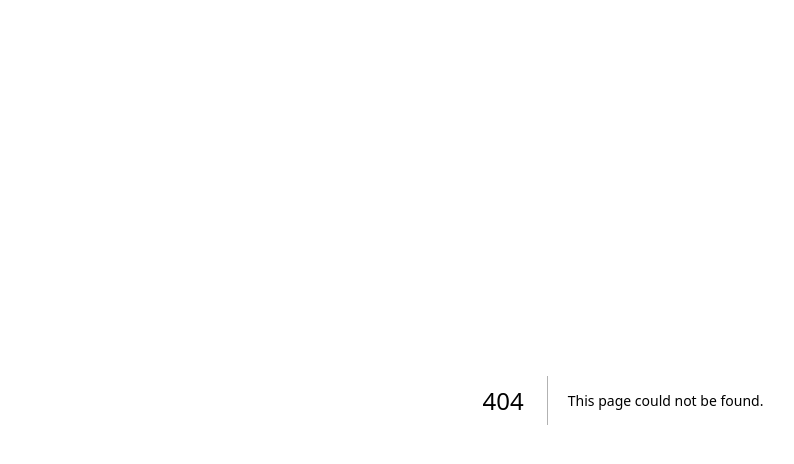
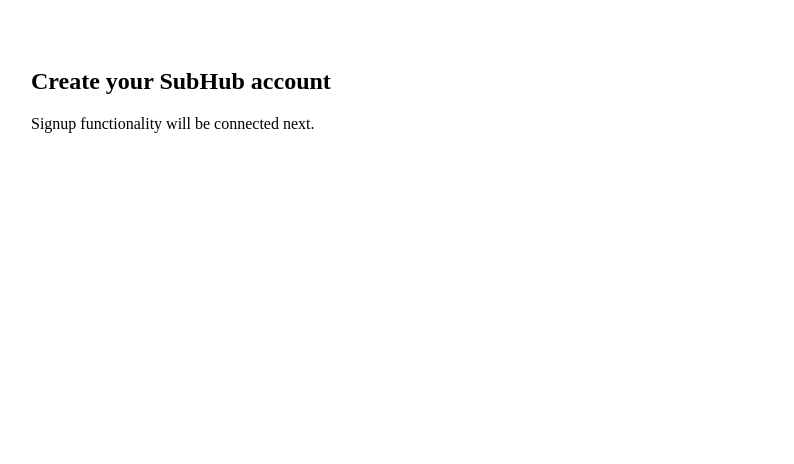
Before and after one commit to vermavedu47-maker/subhub, a Next.js app: page /signup in a window 1280 px wide. Before the commit this address had no page. Shown: the top 464 px of the page, without its empty margins (17-811 px from the left). Built offline with nearby package versions, Linux system fonts and the light colour scheme.

Commit message:
Create signup.js

```diff
--- /dev/null
+++ b/pages/signup.js
@@ -0,0 +1,8 @@
+export default function Signup() {
+  return (
+    <div style={{ padding: 40 }}>
+      <h2>Create your SubHub account</h2>
+      <p>Signup functionality will be connected next.</p>
+    </div>
+  );
+}
```
